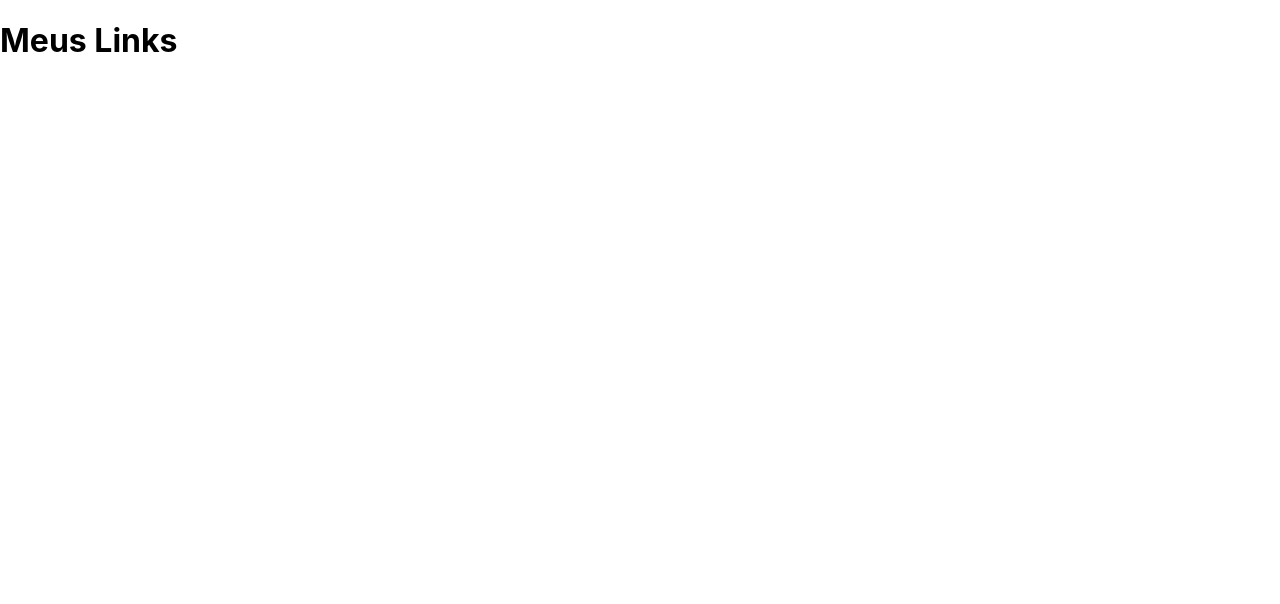
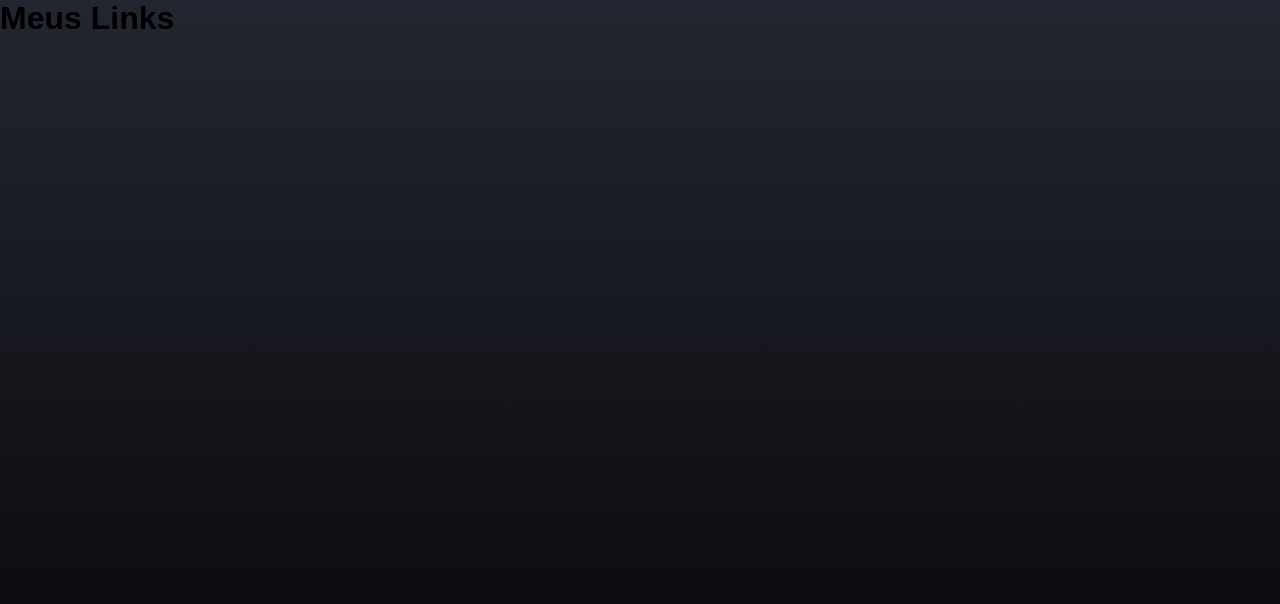
Before and after one commit to nathaliaveneziano/devlinks, a React (Create React App) app: page / in a window 1280 px wide. Shown: the top 604 px of the page. Built offline with nearby package versions, Linux system fonts and the light colour scheme; the HTML template or start-up script is replaced by a standard one.

Commit message:
config initial css

```diff
--- a/src/index.css
+++ b/src/index.css
@@ -1,13 +1,12 @@
-body {
+* {
   margin: 0;
-  font-family: -apple-system, BlinkMacSystemFont, 'Segoe UI', 'Roboto', 'Oxygen',
-    'Ubuntu', 'Cantarell', 'Fira Sans', 'Droid Sans', 'Helvetica Neue',
-    sans-serif;
-  -webkit-font-smoothing: antialiased;
-  -moz-osx-font-smoothing: grayscale;
+  padding: 0;
+
+  box-sizing: border-box;
 }
 
-code {
-  font-family: source-code-pro, Menlo, Monaco, Consolas, 'Courier New',
-    monospace;
+body {
+  font-family: sans-serif;
+  background: linear-gradient(#232630, #050507);
+  min-height: 100vh;
 }
```
